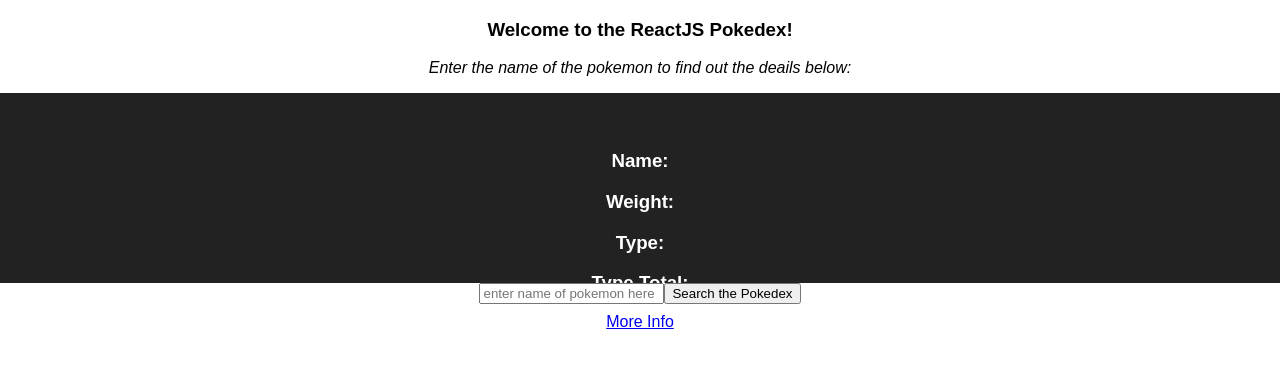
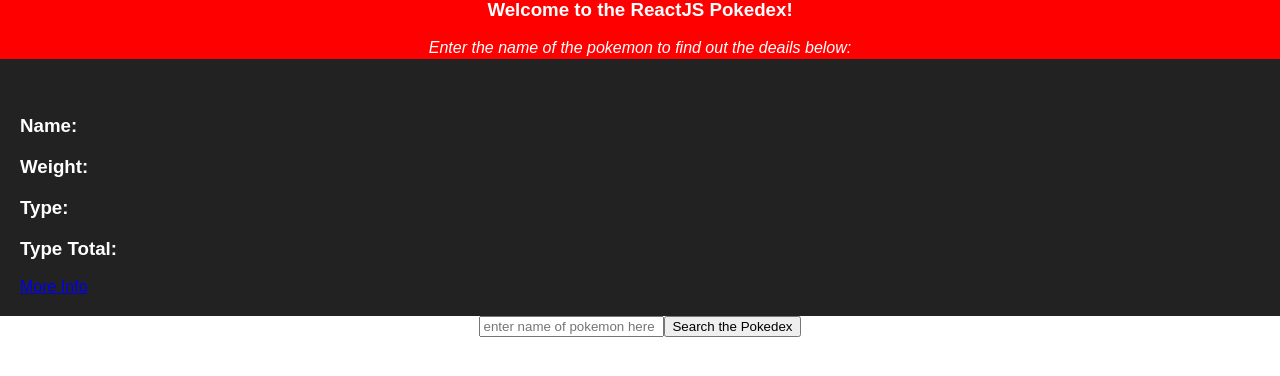
Before and after one commit to vmjoseph/React-Pokedex, a React (Create React App) app in the folder pokedex-app/: page / in a window 1280 px wide. Shown: the top 376 px of the page. Built offline with nearby package versions, Linux system fonts and the light colour scheme.

Commit message:
Finalized COde

```diff
--- a/pokedex-app/src/App.css
+++ b/pokedex-app/src/App.css
@@ -3,13 +3,13 @@
 }
 
 .App-logo {
-/*  animation: App-logo-spin infinite 20s linear; */
+  animation: App-logo-spin infinite 20s linear;
   height: 80px;
 }
 
 .App-header {
   background-color: #222;
-  height: 150px;
+  height: auto;
   padding: 20px;
   color: white;
 }
@@ -17,8 +17,15 @@
 .App-intro {
   font-size: large;
 }
-
-@keyframes App-logo-spin {
-  from { transform: rotate(0deg); }
-  to { transform: rotate(360deg); }
+.App-topHeader {
+  background-color: red;
+  height:60px;
+  margin-top:-20px;
+  color:white;
 }
+.infoBoxes{
+text-align:left;
+border-color:white;
+border-style:solid thin;
+text-transform: capitalize;
+}
```
